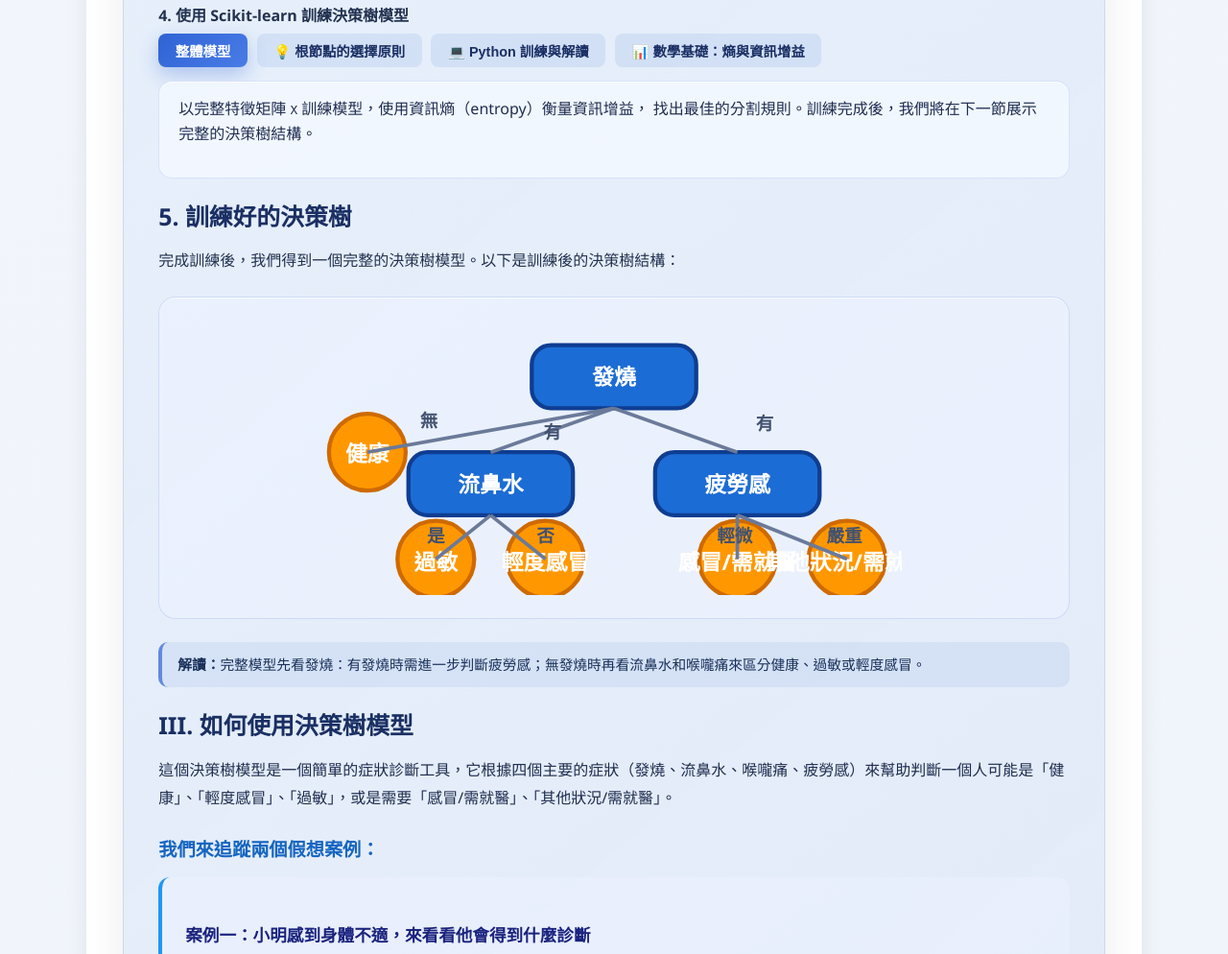
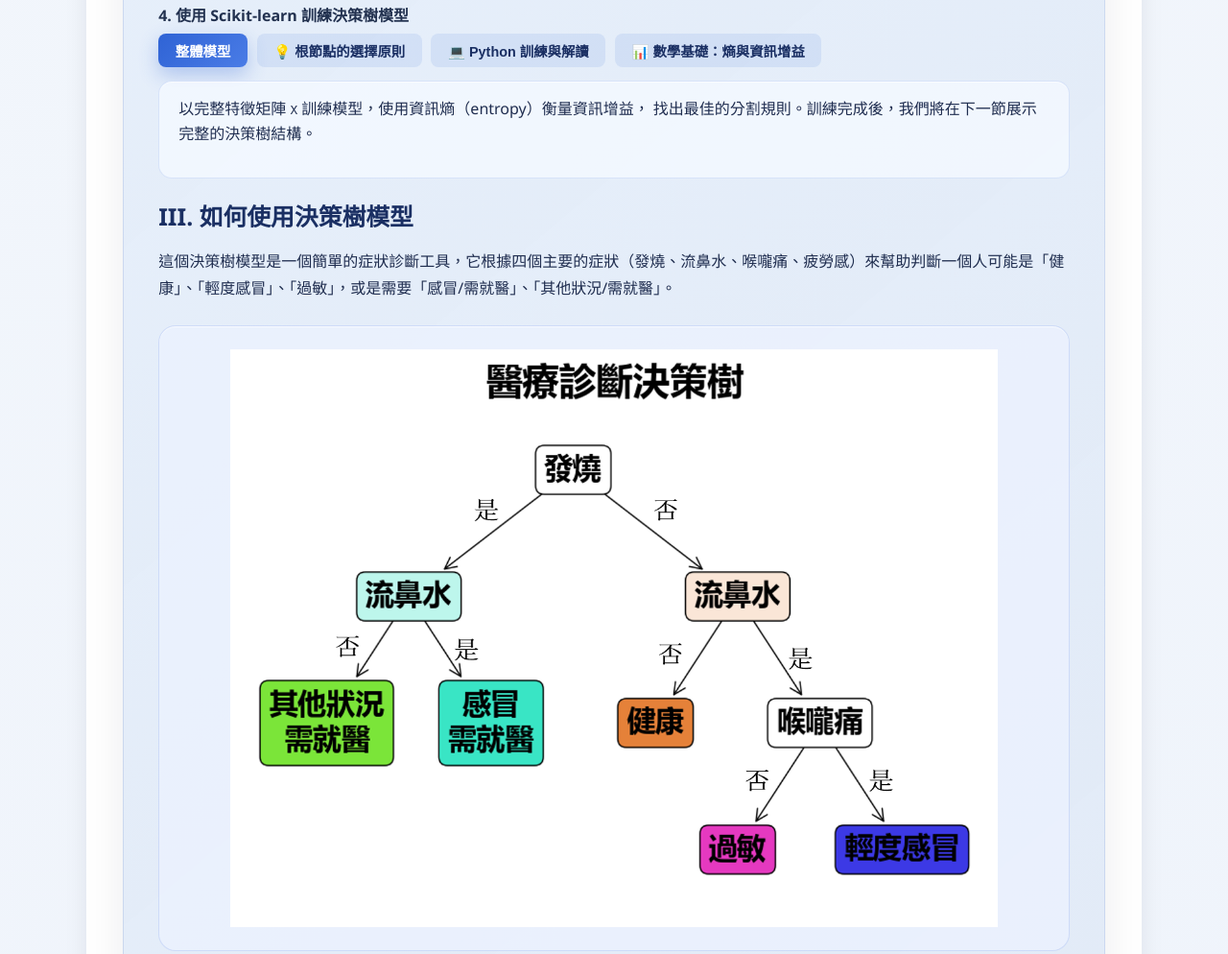
Before and after one commit to jbuduoo/cursor20251102, a plain HTML site: page game/decision-tree/decision-tree.html in a window 1280 px wide. Shown: the part 3516-4510 px from the top of the page at 96% size. Drawn offline with nearby package versions, Linux system fonts and the light colour scheme.

Commit message:
Replace SVG with decision-tree2.png in Section III, remove Section 5

```diff
--- a/game/decision-tree/decision-tree.html
+++ b/game/decision-tree/decision-tree.html
@@ -859,76 +859,20 @@ print(export_text(clf, feature_names=["喉嚨痛", "流鼻水", "發燒", "疲
         </div>
 
         <div class="article-section">
-          <h2>5. 訓練好的決策樹</h2>
-          <p style="margin-bottom: 1.5rem;">
-            完成訓練後，我們得到一個完整的決策樹模型。以下是訓練後的決策樹結構：
-          </p>
-
-          <div class="article-illustration" style="margin-bottom: 1.5rem;">
-            <svg viewBox="0 0 420 200" role="img" aria-label="醫療診斷決策樹" style="width: 100%; max-width: 600px; height: auto;">
-              <defs>
-                <style>
-                  .node-box { fill:#1c6cd5; stroke:#0f3d91; stroke-width:3; rx:14; ry:14; }
-                  .node-circle { fill:#ff9800; stroke:#ce6a00; stroke-width:3; }
-                  .node-text { font-family:"Segoe UI","Noto Sans TC",sans-serif; font-size:16px; fill:#ffffff; font-weight:600; }
-                  .edge-text { font-family:"Segoe UI","Noto Sans TC",sans-serif; font-size:13px; fill:#42516f; font-weight:600; }
-                  .connector { stroke:#6b7a99; stroke-width:2.6; }
-                </style>
-              </defs>
-              <rect class="node-box" x="150" y="18" width="120" height="46"></rect>
-              <text class="node-text" x="210" y="47" text-anchor="middle">發燒</text>
-
-              <rect class="node-box" x="60" y="96" width="120" height="46"></rect>
-              <text class="node-text" x="120" y="125" text-anchor="middle">流鼻水</text>
-
-              <rect class="node-box" x="240" y="96" width="120" height="46"></rect>
-              <text class="node-text" x="300" y="125" text-anchor="middle">疲勞感</text>
-
-              <circle class="node-circle" cx="30" cy="96" r="28"></circle>
-              <text class="node-text" x="30" y="103" text-anchor="middle">健康</text>
-
-              <circle class="node-circle" cx="80" cy="174" r="28"></circle>
-              <text class="node-text" x="80" y="182" text-anchor="middle">過敏</text>
-
-              <circle class="node-circle" cx="160" cy="174" r="28"></circle>
-              <text class="node-text" x="160" y="182" text-anchor="middle">輕度感冒</text>
-
-              <circle class="node-circle" cx="300" cy="174" r="28"></circle>
-              <text class="node-text" x="300" y="182" text-anchor="middle">感冒/需就醫</text>
-
-              <circle class="node-circle" cx="380" cy="174" r="28"></circle>
-              <text class="node-text" x="380" y="182" text-anchor="middle">其他狀況/需就醫</text>
-
-              <line class="connector" x1="210" y1="64" x2="120" y2="96"></line>
-              <line class="connector" x1="210" y1="64" x2="300" y2="96"></line>
-              <line class="connector" x1="210" y1="64" x2="30" y2="96"></line>
-
-              <line class="connector" x1="120" y1="142" x2="80" y2="174"></line>
-              <line class="connector" x1="120" y1="142" x2="160" y2="174"></line>
-              <line class="connector" x1="300" y1="142" x2="300" y2="174"></line>
-              <line class="connector" x1="300" y1="142" x2="380" y2="174"></line>
-
-              <text class="edge-text" x="75" y="78" text-anchor="middle">無</text>
-              <text class="edge-text" x="165" y="86" text-anchor="middle">有</text>
-              <text class="edge-text" x="320" y="80" text-anchor="middle">有</text>
-              <text class="edge-text" x="80" y="162" text-anchor="middle">是</text>
-              <text class="edge-text" x="160" y="162" text-anchor="middle">否</text>
-              <text class="edge-text" x="298" y="162" text-anchor="middle">輕微</text>
-              <text class="edge-text" x="378" y="162" text-anchor="middle">嚴重</text>
-            </svg>
-          </div>
-
-          <div class="tab-insight" style="margin-top: 0;">
-            <strong>解讀：</strong>完整模型先看發燒：有發燒時需進一步判斷疲勞感；無發燒時再看流鼻水和喉嚨痛來區分健康、過敏或輕度感冒。
-          </div>
-        </div>
-
-        <div class="article-section">
           <h2>III. 如何使用決策樹模型</h2>
 
           <p style="margin-bottom: 1.5rem; color: #1f2d4f; line-height: 1.8;">
             這個決策樹模型是一個簡單的症狀診斷工具，它根據四個主要的症狀（發燒、流鼻水、喉嚨痛、疲勞感）來幫助判斷一個人可能是「健康」、「輕度感冒」、「過敏」，或是需要「感冒/需就醫」、「其他狀況/需就醫」。
           </p>
+
+          <!-- decision-tree2 圖片 -->
+          <div class="article-illustration" style="margin-top: 1rem; margin-bottom: 2rem;">
+            <img
+              src="decision-tree2.png"
+              alt="決策樹模型圖"
+              style="width: 100%; max-width: 800px; height: auto; display: block; margin: 0 auto;"
+            />
+          </div>
 
           <div style="margin-bottom: 2rem;">
             <h3 style="color: #1565c0; font-size: 1.2rem; margin-bottom: 1rem;">我們來追蹤兩個假想案例：</h3>
@@ -973,15 +917,6 @@ print(export_text(clf, feature_names=["喉嚨痛", "流鼻水", "發燒", "疲
           <p style="margin-bottom: 1.5rem; color: #1f2d4f; line-height: 1.8;">
             總之，這個決策樹提供了一個簡單而有效的方式，將複雜的症狀組合歸類到可能的診斷結果中，幫助使用者快速了解自己的健康狀況並判斷是否需要就醫。
           </p>
-
-          <!-- decision-tree2 圖片 -->
-          <div class="article-illustration" style="margin-top: 2rem;">
-            <img
-              src="decision-tree2.png"
-              alt="決策樹模型圖"
-              style="width: 100%; max-width: 800px; height: auto; display: block; margin: 0 auto;"
-            />
-          </div>
         </div>
       </section>
 
```
